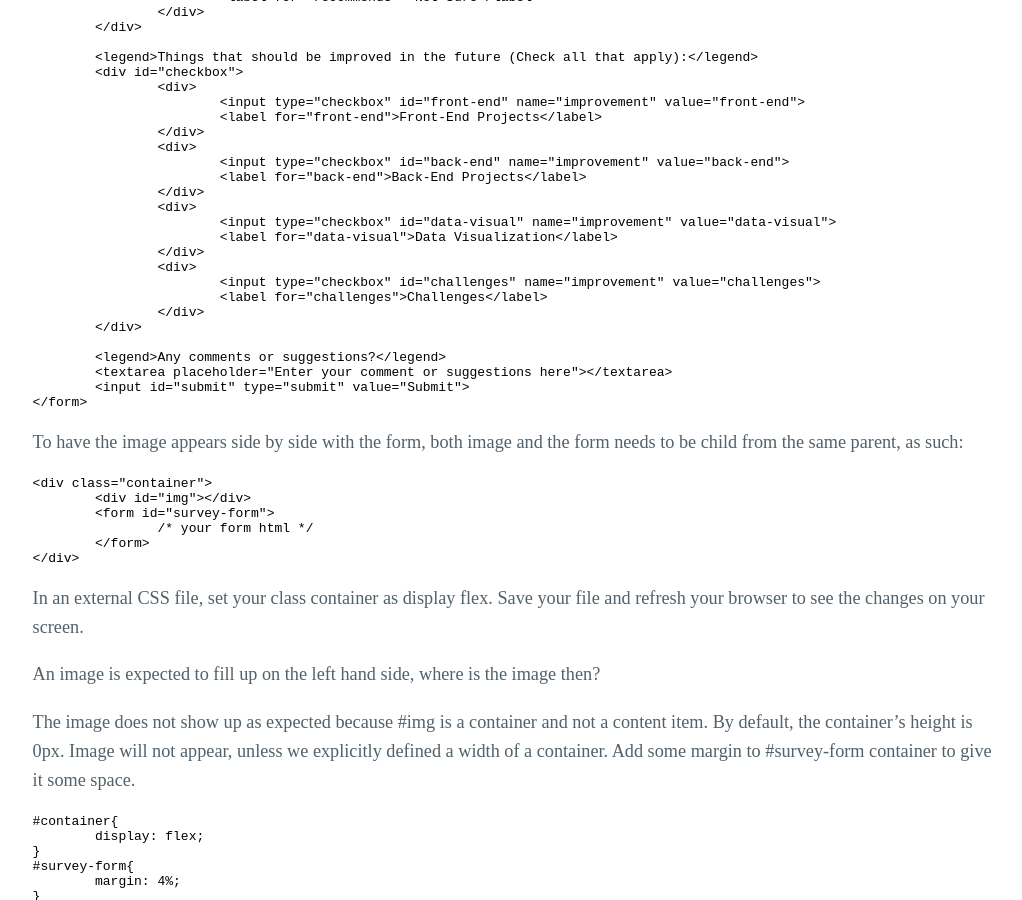
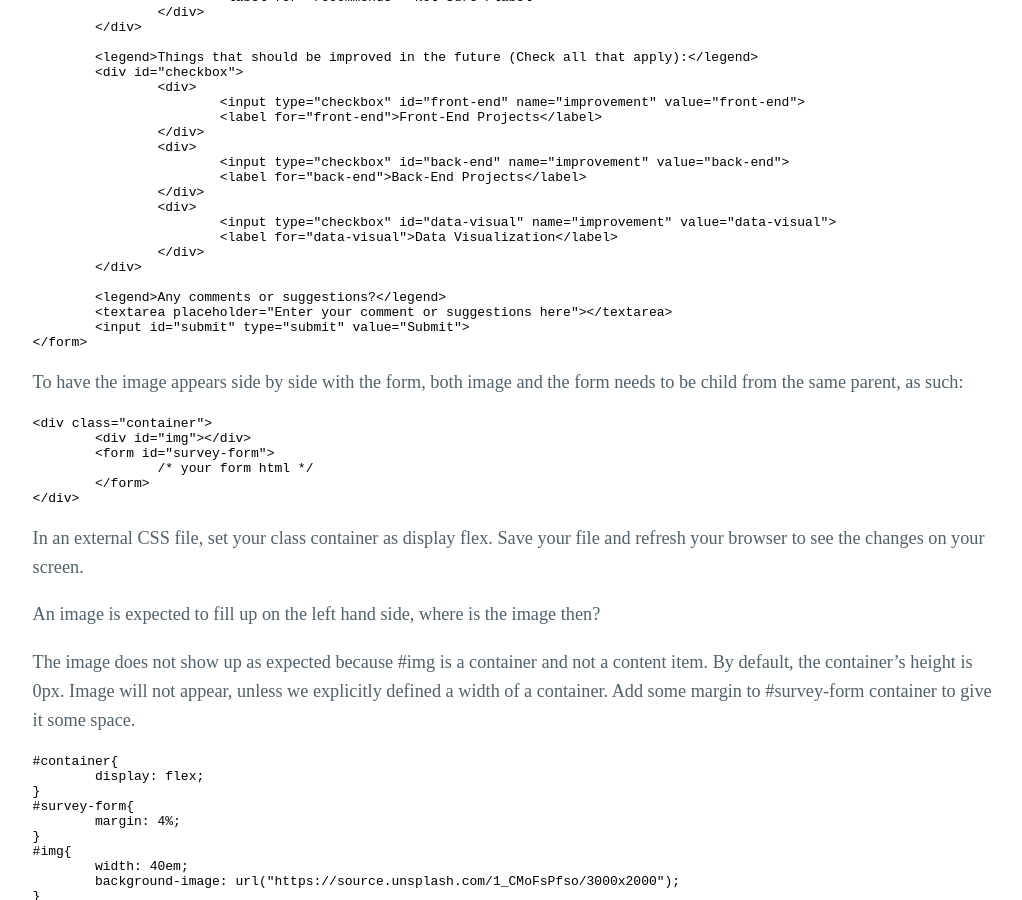
Before and after one commit to windan11/windan11.github.io, a Jekyll site: the page built from _posts/2018-09-09-survey-form-css-flexbox.md, in a window 1280 px wide and 900 px high, scrolled down 1469 px. Shown: the whole window, without its empty margins (121-1143 px from the left). Built offline with Jekyll 4.4.1, drawn with Linux system fonts in a browser that asks for light colours; some web fonts are replaced.

Commit message:
remove img tag and add jekyll markdown for img

```diff
--- a/_posts/2018-09-09-survey-form-css-flexbox.md
+++ b/_posts/2018-09-09-survey-form-css-flexbox.md
@@ -6,7 +6,7 @@
 
 The objective of the project is to use flexbox to have an image appears side by side with the form. The image and form will become responsive and force image to appear on top of the form at a certain width.
 
-<img src="/assets/post/form.png " alt="An image depicts the appearance of the layout in standard and in responsive view" title="Survey Form Layout" />
+![An image depicts the appearance of the layout in standard and in responsive view](/assets/post/form.png)
 
 Before we dive in, let's go over flex and what it does. Flex is a CSS property that allows items to shrink or grow to fit the content inside a container. In this case, we want to shrink the image and grow the form to fit the content upon decreasing our windows screen.
 
@@ -59,10 +59,6 @@
 		<div>
 			<input type="checkbox" id="data-visual" name="improvement" value="data-visual">
 			<label for="data-visual">Data Visualization</label>
-		</div>
-		<div>
-			<input type="checkbox" id="challenges" name="improvement" value="challenges">
-			<label for="challenges">Challenges</label>
 		</div>
 	</div>
 
```
